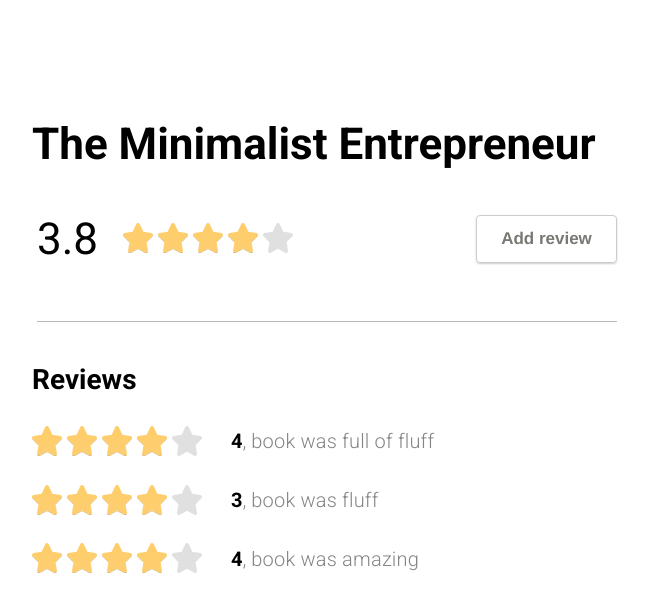
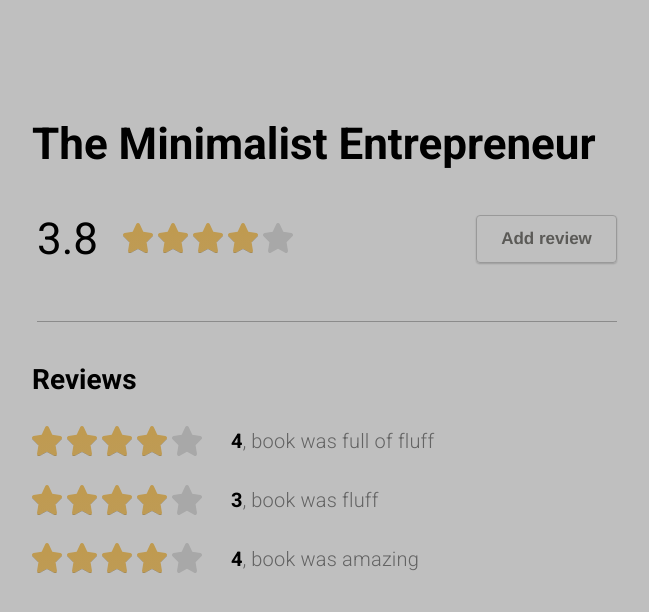
Before and after one commit to huntedman/gumroad-exp12345, a website: page public/index.html in a window 1280 px wide. Both pictures are taken after a click on the button "Add review". Shown: the whole page, without its empty margins (321-970 px from the left). Drawn offline with Linux system fonts and the light colour scheme.

Commit message:
Created the overlay. Added JS to toggle on/off.

```diff
--- a/public/index.html
+++ b/public/index.html
@@ -9,9 +9,10 @@
 		<link rel="stylesheet" href="styles/utils.css">
 		<link rel="stylesheet" href="styles/typography.css">
 		<link rel="stylesheet" href="styles/button.css">
-
   </head>
 	<body>
+		<div id="overlay" class="overlay invisible">
+		</div>
 		<main>
 			<h1 style="margin-bottom: 43px;">The Minimalist Entrepreneur</h1>
 			<div style="margin-bottom: 57px;" class="flex flex-row">
@@ -104,7 +105,7 @@
               <path fill-rule="evenodd" clip-rule="evenodd" d="M29.8947 11.3211C29.6603 10.6474 29.0892 10.1495 28.3862 10.047L20.3164 8.80207L16.7135 1.06914C16.3767 0.439371 15.7323 0 15 0C14.2677 0 13.6233 0.439371 13.2865 1.06914L9.68361 8.80207L1.56989 10.047C0.910833 10.1495 0.339651 10.6474 0.105319 11.3211C-0.129012 11.9802 0.0320908 12.7271 0.54469 13.2251L6.43226 19.2445L5.02628 27.8122C4.92376 28.5152 5.23132 29.2182 5.78785 29.6576C6.1247 29.8919 6.49085 29.9944 6.90093 29.9944C7.19384 29.9944 7.5014 29.9212 7.80896 29.7601L15 25.7764L22.191 29.7601C22.4986 29.9212 22.8062 29.9944 23.0991 29.9944C23.5092 29.9944 23.8753 29.8919 24.2121 29.6576C24.7687 29.2182 25.0762 28.5152 24.9737 27.8122L23.5677 19.2445L29.4553 13.2251C29.9679 12.7271 30.129 11.9802 29.8947 11.3211Z" fill="#E0E0E0"/>
             </svg>
           </div>
-          <button class="btn" style="width: 141px;">
+          <button id="add_review_button" class="btn" style="width: 141px;">
             Add review
           </button>
         </div>
@@ -389,4 +390,5 @@
 		</main>
 	</body>
 	<script src="scripts/main.js"></script>
+	<script src="scripts/overlay.js"></script>
 </html>
--- /dev/null
+++ b/public/scripts/overlay.js
@@ -0,0 +1,24 @@
+const toggleOverlay = (button) => {
+  let state = { closed: true };
+
+  let $button = document.querySelector(button);
+  let $overlay = document.querySelector('#overlay');
+
+  // Add event listener to button
+  $button.addEventListener('click', () => {
+    state.closed ? (state.closed = false) : (state.closed = true);
+    $overlay.classList.toggle('visible');
+    $overlay.classList.toggle('invisible');
+  });
+
+  // Add event listener to overlay
+  $overlay.addEventListener('click', () => {
+    state.closed ? (state.closed = false) : (state.closed = true);
+    $overlay.classList.toggle('visible');
+    $overlay.classList.toggle('invisible');
+  });
+
+  return $overlay;
+};
+
+toggleOverlay('#add_review_button');
--- a/public/styles/main.css
+++ b/public/styles/main.css
@@ -45,3 +45,16 @@
   padding: 118px 212px 0 223px;
   max-width: var(--max-page-size);
 }
+
+.overlay {
+  position: fixed; /* Sit on top of the page content */
+  width: 100%; /* Full width (cover the whole page) */
+  height: 100%; /* Full height (cover the whole page) */
+  top: 0;
+  left: 0;
+  right: 0;
+  bottom: 0;
+  background-color: rgba(0, 0, 0, 0.25); /* Black background with opacity */
+  z-index: 2; /* Specify a stack order in case you're using a different order for other elements */
+  cursor: pointer; /* Add a pointer on hover */
+}
--- a/public/styles/utils.css
+++ b/public/styles/utils.css
@@ -69,3 +69,11 @@
 .divider {
   border-top: 1px solid var(--gray-700);
 }
+
+.visible {
+  visibility: visible;
+}
+
+.invisible {
+  visibility: hidden;
+}
```
